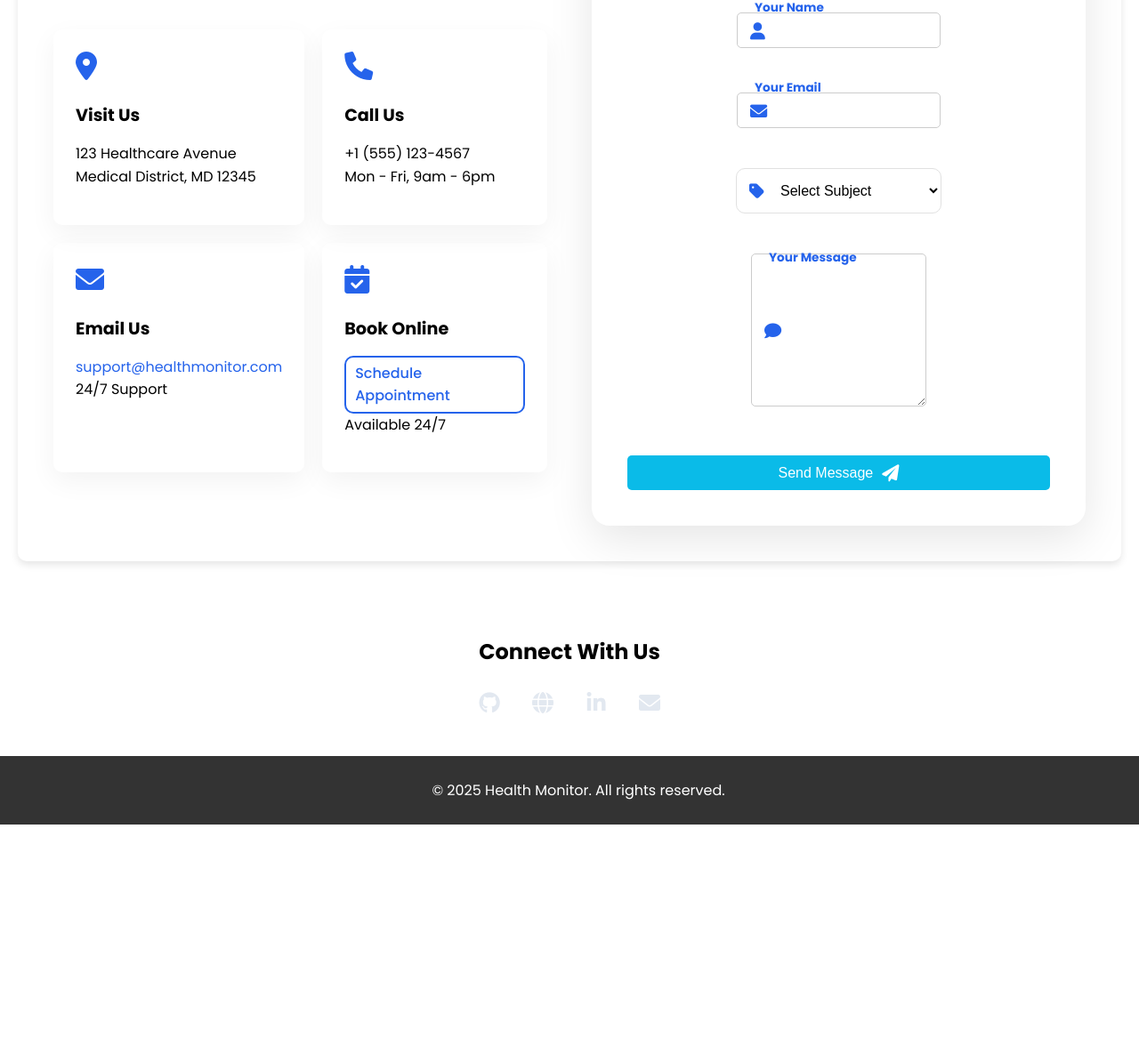
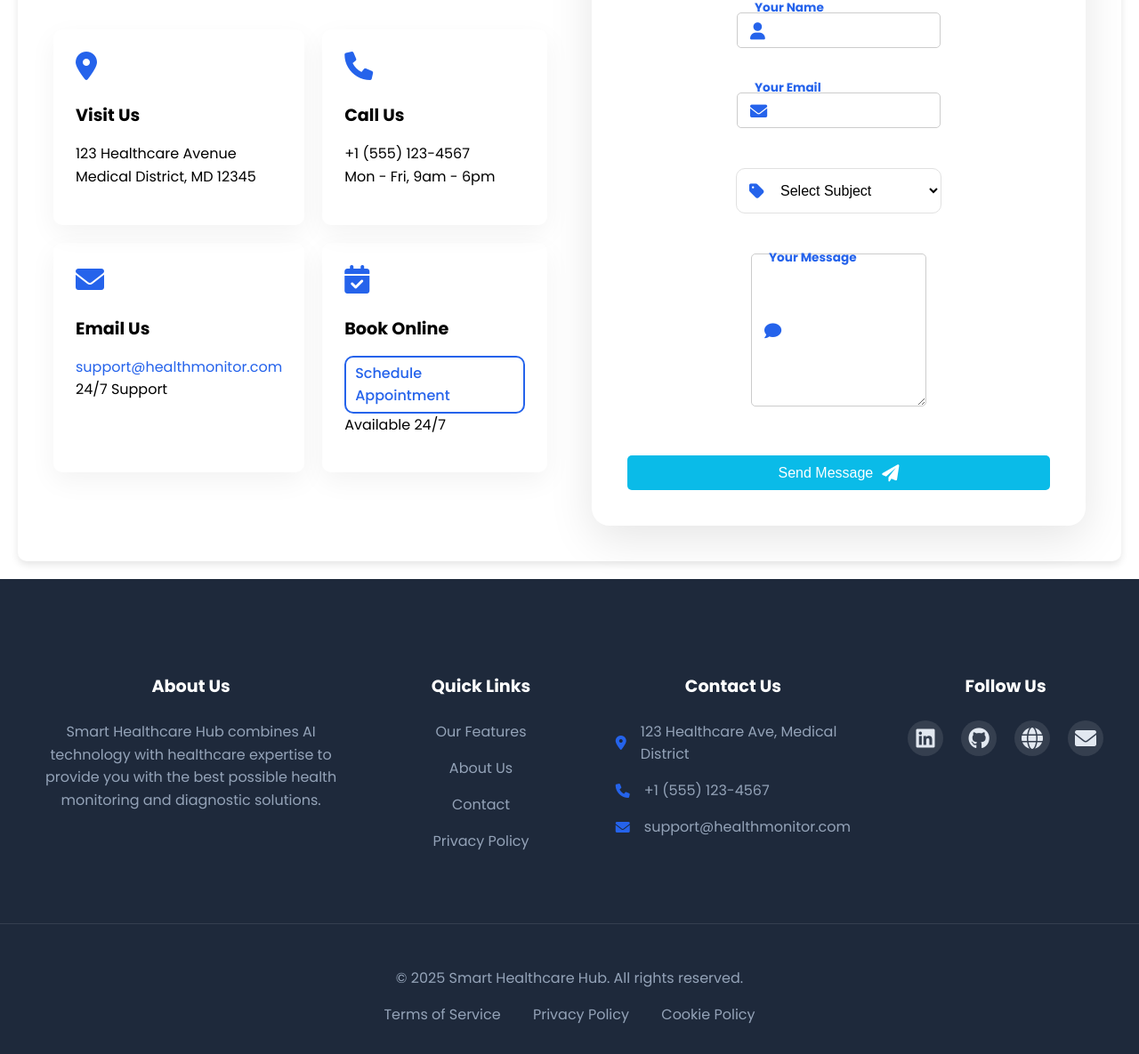
Before and after one commit to Manthan2110/Flask-Healthcare-Hub, a Flask app: page /contact in a window 1280 px wide. Shown: the part 390-1575 px from the top of the page at 89% size. Before the commit the page ends 1317 px from the top, so only its background shows below. Run offline with Flask 3, Linux system fonts and the light colour scheme; parts of the project's set-up code (start-up, migrations or seed data) failed here and were passed over.

Commit message:
Update Contact.html with modern footer

```diff
--- a/templates/Contact.html
+++ b/templates/Contact.html
@@ -113,19 +113,52 @@
         </div>
     </section>
 
-    <!-- Professional Links -->
-    <section class="social-section">
-        <h3>Connect With Us</h3>
-        <div class="social-links">
-            <a href="http://github.com/Manthan2110" class="social-link" aria-label="GitHub"><i class="fab fa-github"></i></a>
-            <a href="https://manthan2110.github.io/Portfolio/" class="social-link" aria-label="Portfolio"><i class="fas fa-globe"></i></a>
-            <a href="http://linkedin.com/in/manthanjadav" class="social-link"><i class="fab fa-linkedin-in"></i></a>
-            <a href="mailto:manthanjadav746@gmail.com" class="social-link" aria-label="Email"><i class="fas fa-envelope"></i></a>
+   <!-- Modern Footer -->
+    <footer class="modern-footer">
+        <div class="footer-content">
+            <div class="footer-section">
+                <h4>About Us</h4>
+                <p>Smart Healthcare Hub combines AI technology with healthcare expertise to provide you with the best possible health monitoring and diagnostic solutions.</p>
+            </div>
+
+            <div class="footer-section">
+                <h4>Quick Links</h4>
+                <ul>
+                    <li><a href="/features">Our Features</a></li>
+                    <li><a href="/about">About Us</a></li>
+                    <li><a href="/contact">Contact</a></li>
+                    <li><a href="/privacy">Privacy Policy</a></li>
+                </ul>
+            </div>
+
+            <div class="footer-section">
+                <h4>Contact Us</h4>
+                <ul class="contact-info">
+                    <li><i class="fas fa-map-marker-alt"></i> 123 Healthcare Ave, Medical District</li>
+                    <li><i class="fas fa-phone"></i> +1 (555) 123-4567</li>
+                    <li><i class="fas fa-envelope"></i> support@healthmonitor.com</li>
+                </ul>
+            </div>
+
+            <div class="footer-section">
+                <h4>Follow Us</h4>
+                <div class="social-links">
+                    <a href="http://linkedin.com/in/manthanjadav" aria-label="LinkedIn"><i class="fab fa-linkedin"></i></a>
+                    <a href="http://github.com/Manthan2110" aria-label="GitHub"><i class="fab fa-github"></i></a>
+                    <a href="https://manthan2110.github.io/Portfolio/" aria-label="Portfolio"><i class="fas fa-globe"></i></a>
+                    <a href="mailto:manthanjadav746@gmail.com" aria-label="Email"><i class="fas fa-envelope"></i></a>
+                </div>
+            </div>
         </div>
-    </section>
 
-    <footer>
-        <p>&copy; 2025 Health Monitor. All rights reserved.</p>
+        <div class="footer-bottom">
+            <p>&copy; 2025 Smart Healthcare Hub. All rights reserved.</p>
+            <div class="footer-links">
+                <a href="/terms">Terms of Service</a>
+                <a href="/privacy">Privacy Policy</a>
+                <a href="/cookies">Cookie Policy</a>
+            </div>
+        </div>
     </footer>
 </body>
 </html>
```
